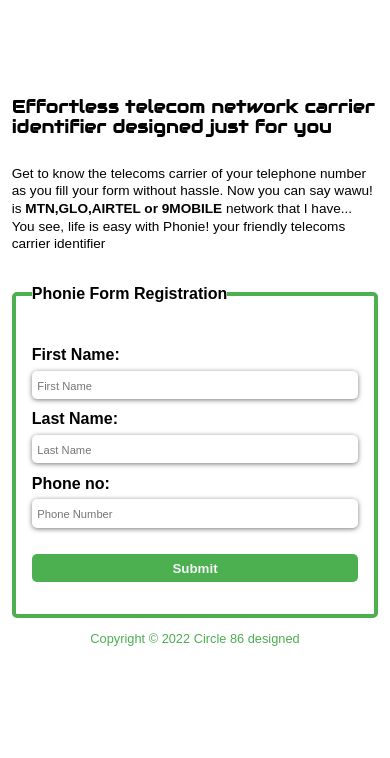
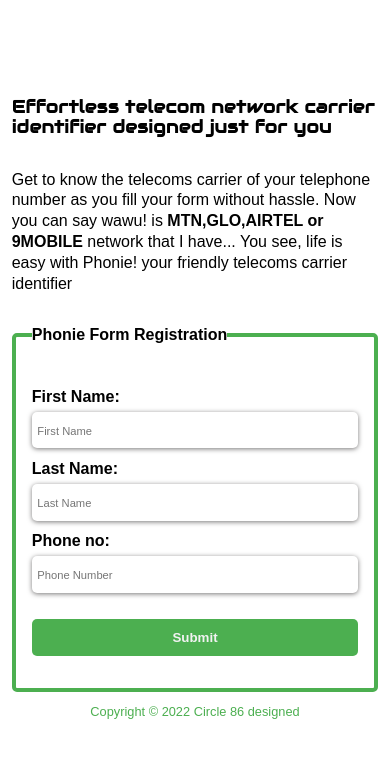
Before and after one commit to goodcoderCJ/phonie, a plain HTML site: page index.html in a window 390 px wide. Shown: the part 62-820 px from the top of the page. Drawn offline with Linux system fonts and the light colour scheme; a web font is replaced by a local one.

Commit message:
Update style.css
making text more eligible

```diff
--- a/style.css
+++ b/style.css
@@ -93,7 +93,7 @@ input{
   margin-top: 0.7em;
 }
 .input input{
-  padding: 0.5em 0;
+  padding: 0.8em 0;
   border: none;
   width: 80%;
   margin-top: 0.3em;
@@ -150,6 +150,7 @@ input::placeholder{
   margin-left: 1em;
 }
 @media(max-width:700px) {
+
   nav{
     display: none;
   }
@@ -187,7 +188,7 @@ input::placeholder{
 
   }
   .hero-page p{
-    font-size: 0.85rem;
+    font-size: 1rem;
   }
   /* .input-wrap{
     display: flex;
@@ -221,4 +222,5 @@ input::placeholder{
   color: var(--primary-bg);
   font-size: 0.8rem;
   margin-top: 1em;
+  height:100%
 }
```
